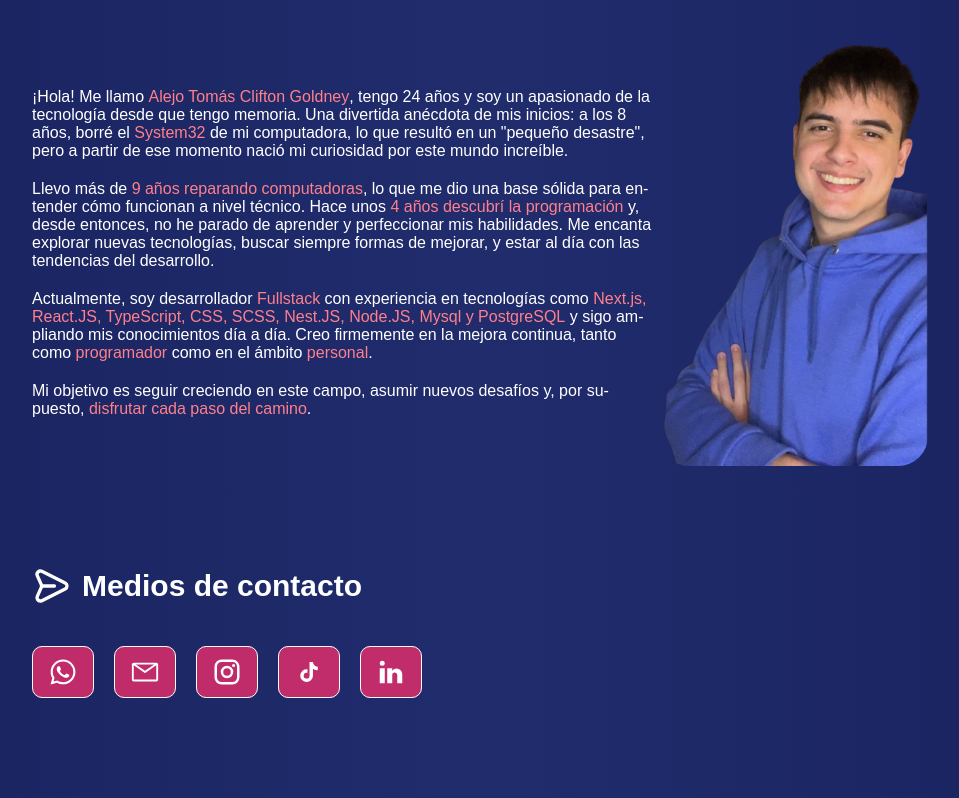
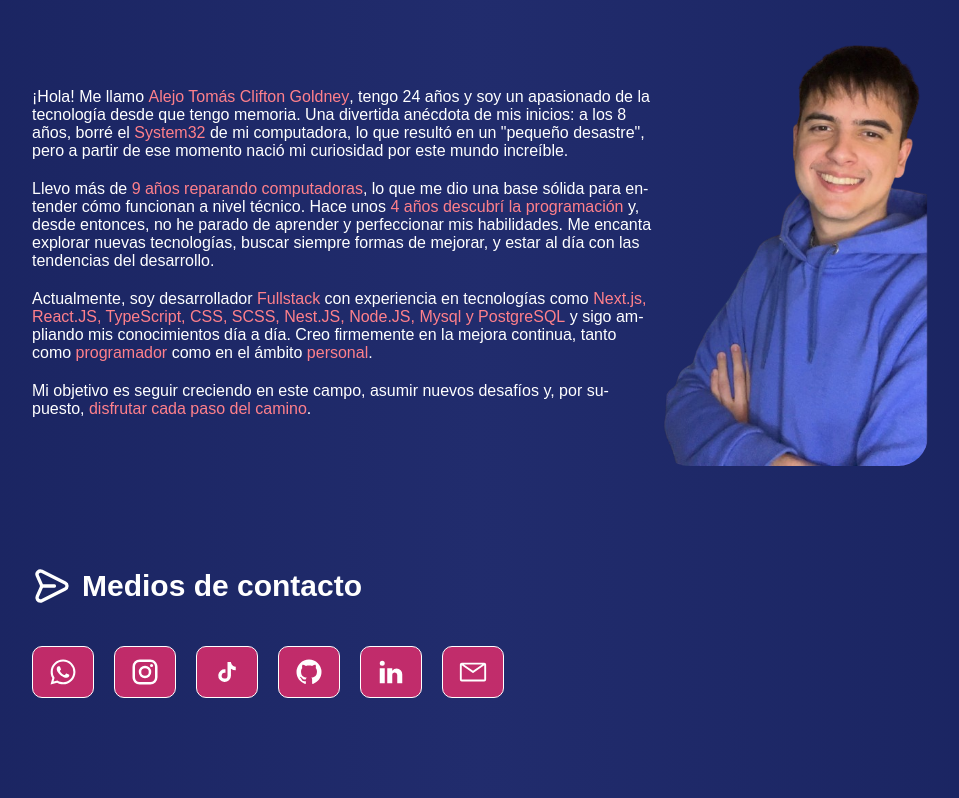
Before and after one commit to AlejoClifton/Portfolio, a Next.js app: page / in a window 1280 px wide. Shown: the part 3067-3865 px from the top of the page, without its empty margins (160-1119 px from the left). Built offline with nearby package versions, Linux system fonts and the light colour scheme.

Commit message:
Agregado Github

```diff
--- a/src/assets/SvgContainer.tsx
+++ b/src/assets/SvgContainer.tsx
@@ -111,6 +111,17 @@
             <path
                 fill="currentColor"
                 d="M13 21H9V9h4v2a4.618 4.618 0 0 1 3.525-1.763A4.5 4.5 0 0 1 21 13.75V21h-4v-6.75a2.265 2.265 0 0 0-2.247-1.944A1.815 1.815 0 0 0 13 14.25V21Zm-6 0H3V9h4v12ZM5 7a2 2 0 1 1 0-4a2 2 0 0 1 0 4Z"
+            />
+        </svg>
+    );
+}
+
+export function GithubSvg(props: SVGProps<SVGSVGElement>) {
+    return (
+        <svg xmlns="http://www.w3.org/2000/svg" width="1em" height="1em" viewBox="0 0 24 24" {...props}>
+            <path
+                fill="currentColor"
+                d="M12 2A10 10 0 0 0 2 12c0 4.42 2.87 8.17 6.84 9.5c.5.08.66-.23.66-.5v-1.69c-2.77.6-3.36-1.34-3.36-1.34c-.46-1.16-1.11-1.47-1.11-1.47c-.91-.62.07-.6.07-.6c1 .07 1.53 1.03 1.53 1.03c.87 1.52 2.34 1.07 2.91.83c.09-.65.35-1.09.63-1.34c-2.22-.25-4.55-1.11-4.55-4.92c0-1.11.38-2 1.03-2.71c-.1-.25-.45-1.29.1-2.64c0 0 .84-.27 2.75 1.02c.79-.22 1.65-.33 2.5-.33s1.71.11 2.5.33c1.91-1.29 2.75-1.02 2.75-1.02c.55 1.35.2 2.39.1 2.64c.65.71 1.03 1.6 1.03 2.71c0 3.82-2.34 4.66-4.57 4.91c.36.31.69.92.69 1.85V21c0 .27.16.59.67.5C19.14 20.16 22 16.42 22 12A10 10 0 0 0 12 2"
             />
         </svg>
     );
--- a/src/components/contact/Contact.tsx
+++ b/src/components/contact/Contact.tsx
@@ -1,6 +1,6 @@
 import Subtitle from '@/utilities/subtitle/Subtitle';
 import React from 'react';
-import { ContactSvg, WspSvg, InstagramSvg, TiktokSvg, EmailSvg, LinkedinSvg } from '@/assets/SvgContainer';
+import { ContactSvg, WspSvg, InstagramSvg, TiktokSvg, EmailSvg, LinkedinSvg, GithubSvg } from '@/assets/SvgContainer';
 import LinkButton from '@/utilities/buttons/LinkButton';
 import style from './contacto.module.css';
 
@@ -12,17 +12,20 @@
                 <LinkButton url={`https://wa.me/541170627863`} type="_blank" ariaLabel="Whatsapp">
                     <WspSvg className={style.svg} />
                 </LinkButton>
-                <LinkButton url={`mailto:contacto@alejoclifton.com`} type="_blank" ariaLabel="Email">
-                    <EmailSvg className={style.svg} />
-                </LinkButton>
                 <LinkButton url={`https://www.instagram.com/alee_tcg/`} type="_blank" ariaLabel="Instagram">
                     <InstagramSvg className={style.svg} />
                 </LinkButton>
                 <LinkButton url={`https://www.tiktok.com/@alee_tcg?lang=es`} type="_blank" ariaLabel="Tiktok">
                     <TiktokSvg className={style.svg} />
                 </LinkButton>
+                <LinkButton url={`https://github.com/AlejoClifton`} type="_blank" ariaLabel="Linkedin">
+                    <GithubSvg className={style.svg} />
+                </LinkButton>
                 <LinkButton url={`https://www.linkedin.com/in/alejo-clifton/`} type="_blank" ariaLabel="Linkedin">
                     <LinkedinSvg className={style.svg} />
+                </LinkButton>
+                <LinkButton url={`mailto:contacto@alejoclifton.com`} type="_blank" ariaLabel="Email">
+                    <EmailSvg className={style.svg} />
                 </LinkButton>
             </div>
         </section>
```
